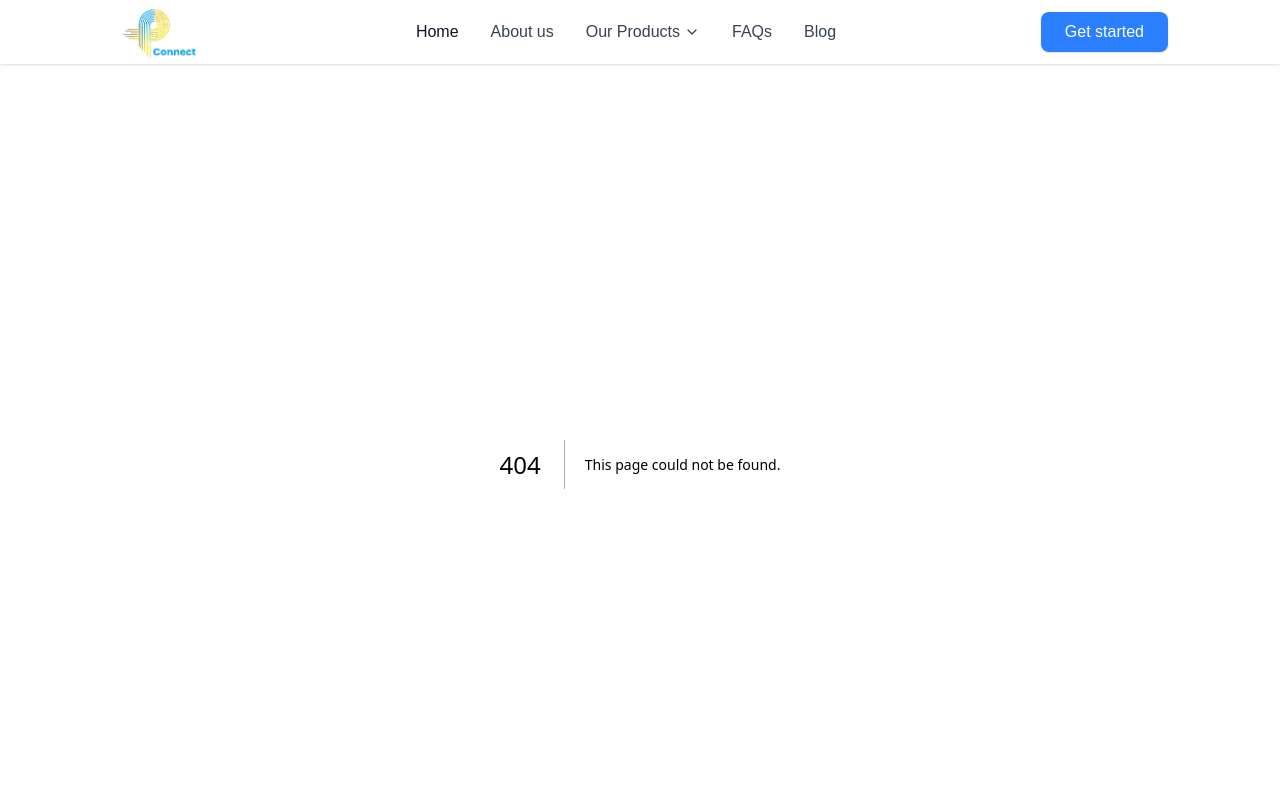
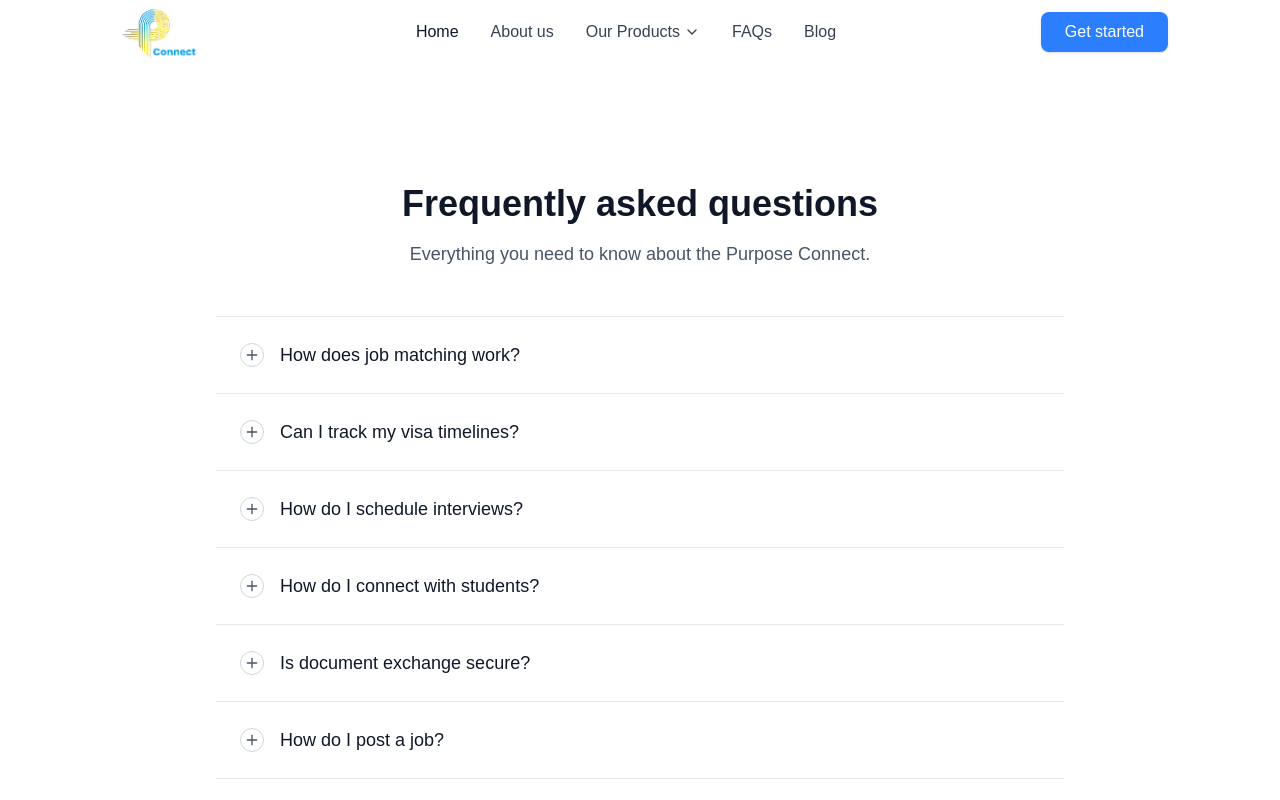
Before and after one commit to Benmore-Studio/purpose-connect, a Next.js app: page /faqs in a window 1280 px wide. Before the commit this address had no page. Shown: the top 800 px of the page. Built offline with nearby package versions, Linux system fonts and the light colour scheme.

Commit message:
Minor spacing / UI changes

```diff
--- /dev/null
+++ b/app/faqs/page.tsx
@@ -0,0 +1,9 @@
+import PurposeConnectFAQ from "../ui/faq/landing";
+
+export default function FAQ() {
+    return (
+        <div className="min-h-screen bg-white">
+            <PurposeConnectFAQ />
+        </div>
+    )
+}
--- a/app/ui/about/landing.tsx
+++ b/app/ui/about/landing.tsx
@@ -3,11 +3,17 @@ import Image from "next/image";
 
 export default function AboutLandingSection() {
   return (
-    <section className="bg-gray-50 pt-20 pb-20">
+    <section className="bg-gray-50 pt-20 pb-20 relative">
+      <div className="absolute inset-0">
+        <div className="absolute top-20 left-10 w-1/3 aspect-square bg-[#069DDE] rounded-full filter blur-3xl opacity-25"></div>
+        <div className="absolute top-10 right-8 w-1/3 aspect-square bg-[#FF76591A] rounded-full filter blur-3xl opacity-25"></div>
+        <div className="absolute top-100 left-20 w-1/3 aspect-square bg-[#EFD329] rounded-full filter blur-3xl opacity-25"></div>
+        <div className="absolute top-150 right-30 w-1/3 aspect-square bg-[#A0C366] rounded-full filter blur-3xl opacity-25"></div>
+      </div>
       <div className="max-w-7xl mx-auto px-4">
         {/* Text Content - Left Side */}
         <div className="max-w-2xl mb-16">
-          <h1 className="text-5xl sm:text-6xl font-bold text-gray-900 leading-tight mb-8">
+          <h1 className="text-5xl font-bold text-gray-900 leading-tight mb-8">
             Building Bridges to <span className="block">Brighter Futures</span>
           </h1>
 
--- /dev/null
+++ b/app/ui/faq/landing.tsx
@@ -0,0 +1,102 @@
+'use client'
+
+import { useState } from 'react';
+import { Plus, Minus } from 'lucide-react';
+
+interface FAQItem {
+    question: string;
+    answer: string;
+    expanded: string;
+}
+
+export default function PurposeConnectFAQ() {
+    const [openItems, setOpenItems] = useState<Record<number, boolean>>({});
+
+    const toggleItem = (index: number): void => {
+        setOpenItems(prev => ({
+            ...prev,
+            [index]: !prev[index]
+        }));
+    };
+
+    const faqData: FAQItem[] = [
+        {
+            question: "How does job matching work?",
+            answer: "We match you based on your skills, education, and work authorization status.",
+            expanded: "Our advanced matching algorithm analyzes your profile including your technical skills, educational background, work experience, and visa status to connect you with relevant opportunities. We consider factors like your preferred location, salary expectations, company size preferences, and career goals to ensure the best possible matches. Our system continuously learns from successful placements to improve matching accuracy over time."
+        },
+        {
+            question: "Can I track my visa timelines?",
+            answer: "",
+            expanded: "Yes, you can track your visa application progress through our integrated timeline feature. We provide real-time updates on your H-1B, L-1, O-1, or other visa applications, including important deadlines, required documentation, and next steps. Our system connects with USCIS databases to provide accurate status updates and sends automated reminders for critical dates. You'll also receive notifications about policy changes that might affect your application."
+        },
+        {
+            question: "How do I schedule interviews?",
+            answer: "",
+            expanded: "Scheduling interviews is simple through our platform. Once you're matched with potential employers, you can view available time slots from hiring managers and select times that work for your schedule. The system automatically handles time zone conversions and sends calendar invites to all participants. You can also reschedule or request different time slots if needed, and receive automated reminders 24 hours and 1 hour before each interview."
+        },
+        {
+            question: "How do I connect with students?",
+            answer: "",
+            expanded: "Our student networking feature allows you to connect with peers and alumni from your university or program. You can join study groups, find roommates, participate in cultural events, and get advice from students who've successfully navigated the job search process. We also facilitate connections with student organizations, professional associations, and mentorship programs to help build your professional network in the US."
+        },
+        {
+            question: "Is document exchange secure?",
+            answer: "",
+            expanded: "Absolutely. We use enterprise-grade security measures to protect your sensitive documents including resumes, transcripts, visa paperwork, and personal identification. All documents are encrypted both in transit and at rest using AES-256 encryption. We're SOC 2 Type II compliant and follow strict data privacy regulations including GDPR. Only authorized personnel and verified employers can access your documents, and you maintain full control over what information is shared with whom."
+        },
+        {
+            question: "How do I post a job?",
+            answer: "",
+            expanded: "Employers can easily post job opportunities through our streamlined posting system. Simply create an employer account, verify your company information, and use our job posting wizard to create detailed listings. You can specify visa sponsorship availability, required skills, experience levels, and compensation ranges. Our platform helps optimize your job descriptions for better candidate matching and provides analytics on application rates and candidate quality."
+        }
+    ];
+
+    return (
+        <div className="max-w-4xl mx-auto p-6 bg-white pt-30">
+            <div className="text-center mb-12">
+                <h1 className="text-4xl font-bold text-gray-900 mb-4">
+                    Frequently asked questions
+                </h1>
+                <p className="text-lg text-gray-600">
+                    Everything you need to know about the Purpose Connect.
+                </p>
+            </div>
+
+            <div className="space-y-0 border-b border-gray-200">
+                {faqData.map((item: FAQItem, index: number) => (
+                    <div key={index} className="border-t border-gray-200">
+                        <button
+                            onClick={() => toggleItem(index)}
+                            className={`rounded-lg w-full px-6 py-6 text-left flex items-center justify-between ${openItems[index] ? 'bg-gray-50' : ''
+                                }`}
+                        >
+                            <div className="flex items-center">
+                                <div className="mr-4 flex-shrink-0">
+                                    <div className="w-6 h-6 rounded-full border border-gray-300 flex items-center justify-center">
+                                        {openItems[index] ? (
+                                            <Minus className="w-4 h-4 text-gray-600" />
+                                        ) : (
+                                            <Plus className="w-4 h-4 text-gray-600" />
+                                        )}
+                                    </div>
+                                </div>
+                                <span className="text-lg font-medium text-gray-900">
+                                    {item.question}
+                                </span>
+                            </div>
+                        </button>
+
+                        {openItems[index] && (
+                            <div className="bg-gray-50 px-6 py-2">
+                                <p className="text-gray-700 leading-relaxed">
+                                    {item.expanded}
+                                </p>
+                            </div>
+                        )}
+                    </div>
+                ))}
+            </div>
+        </div>
+    );
+}
--- a/app/ui/home/landing.tsx
+++ b/app/ui/home/landing.tsx
@@ -57,25 +57,6 @@ const ServiceWalkthrough = () => {
           See our platform in action - from job search to interview prep to visa sponsorship
         </p>
 
-        <div className="flex flex-col sm:flex-row items-center justify-center gap-4 mb-6">
-          <div className="flex items-center text-gray-700">
-            <div className="w-8 h-8 bg-green-100 rounded-full flex items-center justify-center mr-3">
-              <svg className="w-4 h-4 text-green-600" fill="currentColor" viewBox="0 0 20 20">
-                <path fillRule="evenodd" d="M16.707 5.293a1 1 0 010 1.414l-8 8a1 1 0 01-1.414 0l-4-4a1 1 0 011.414-1.414L8 12.586l7.293-7.293a1 1 0 011.414 0z" clipRule="evenodd" />
-              </svg>
-            </div>
-            <span className="font-medium">2-minute overview</span>
-          </div>
-          <div className="flex items-center text-gray-700">
-            <div className="w-8 h-8 bg-blue-100 rounded-full flex items-center justify-center mr-3">
-              <svg className="w-4 h-4 text-blue-600" fill="currentColor" viewBox="0 0 20 20">
-                <path d="M9 12l2 2 4-4m6 2a9 9 0 11-18 0 9 9 0 0118 0z" />
-              </svg>
-            </div>
-            <span className="font-medium">Real success stories</span>
-          </div>
-        </div>
-
         <div className="flex flex-col sm:flex-row justify-center items-center space-y-4 sm:space-y-0 sm:space-x-6">
           <button className="border-2 border-cyan-500 text-cyan-500 hover:bg-cyan-50 px-8 py-3 rounded-full font-semibold text-lg transition-all duration-300 hover:scale-105">
             Search Jobs
@@ -97,10 +78,10 @@ const HeroSection = () => {
     <div className="min-h-screen bg-gray-100 relative overflow-hidden">
       {/* Blurred Background Circles */}
       <div className="absolute inset-0">
-        <div className="absolute top-20 left-10 w-[650px] h-[650px] bg-[#069DDE] rounded-full filter blur-3xl opacity-25"></div>
-        <div className="absolute top-35 right-8 w-[650px] h-[650px] bg-[#5DAFA1] rounded-full filter blur-3xl opacity-25"></div>
-        <div className="absolute top-100 left-20 w-[650px] h-[650px] bg-[#EFD329] rounded-full filter blur-3xl opacity-25"></div>
-        <div className="absolute top-150 right-30 w-[650px] h-[650px]  bg-[#A0C366] rounded-full filter blur-3xl opacity-25"></div>
+        <div className="absolute top-20 left-10 w-1/3 aspect-square bg-[#069DDE] rounded-full filter blur-3xl opacity-25"></div>
+        <div className="absolute top-10 right-8 w-1/3 aspect-square bg-[#FF76591A] rounded-full filter blur-3xl opacity-25"></div>
+        <div className="absolute top-100 left-20 w-1/3 aspect-square bg-[#EFD329] rounded-full filter blur-3xl opacity-25"></div>
+        <div className="absolute top-150 right-30 w-1/3 aspect-square bg-[#A0C366] rounded-full filter blur-3xl opacity-25"></div>
       </div>
 
       {/* Hero Content */}
--- a/app/ui/home/testimonials.tsx
+++ b/app/ui/home/testimonials.tsx
@@ -79,7 +79,7 @@ export default function TestimonialsSection() {
                 prev < testimonials.length - 1 ? prev + 1 : 0
               )
             }
-            className="w-12 h-12 border border-orange-500 rounded-full flex items-center justify-center hover:border-orange-400 transition-colors"
+            className="w-12 h-12 border border-gray-600 rounded-full flex items-center justify-center hover:border-orange-400 transition-colors"
           >
             <svg
               className="w-5 h-5"
```
Also changed, not shown: Purpose Connect Figma Files/FAQ/FAQ section.png (added).
